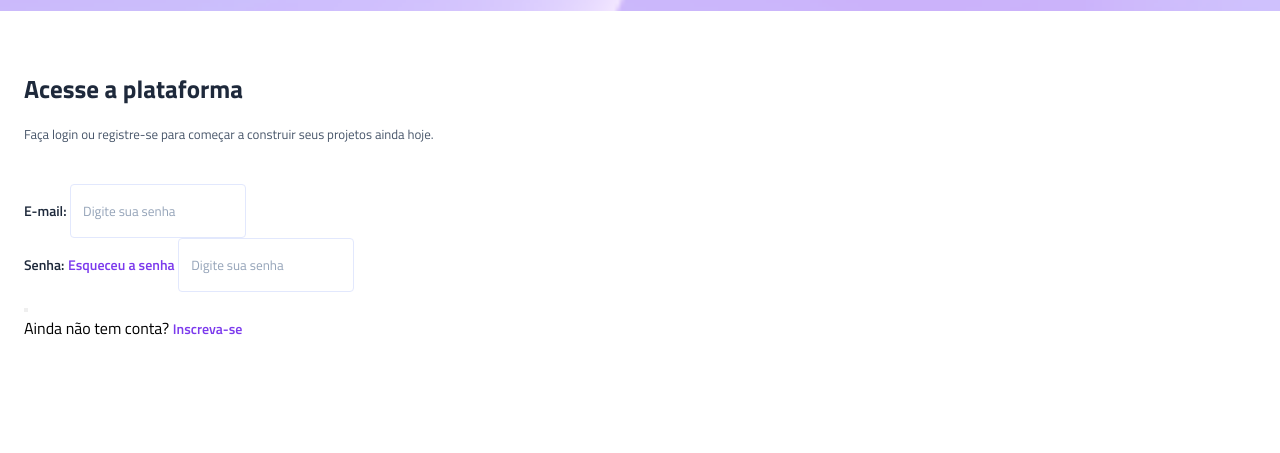
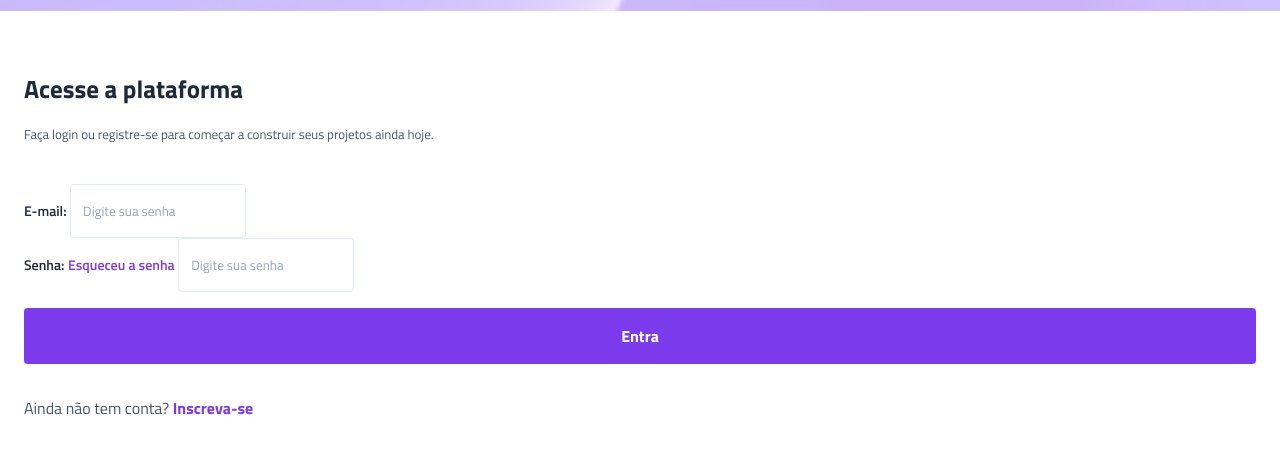
Before and after one commit to Derek013243/Projeto-Vertigo, a plain HTML site: page index.html in a window 1280 px wide. Shown: the part 123-576 px from the top of the page. Drawn offline with Linux system fonts and the light colour scheme.

Commit message:
versao moba finalizada

```diff
--- a/index.html
+++ b/index.html
@@ -32,7 +32,7 @@
                     <a href="">Esqueceu a senha</a>
                     <input type="password" placeholder="Digite sua senha" id="senha">
                 </div>
-                <button></button>
+                <button>Entra</button>
             </form>
             <p>
                 Ainda não tem conta? <a href="">Inscreva-se</a>
--- a/style.css
+++ b/style.css
@@ -10,6 +10,7 @@
     --puple: #7C3AED;
     --gray-400: #94A3B8;
     --gray-200: #e2e8fD;
+    --white: #FFF;
 }
 header{
     background-image: url(imagen/img_moba.png);
@@ -71,3 +72,22 @@ input-box div{
 .login a:hover{
     text-decoration: underline;
 }
+.login button{
+    margin-top: 1rem;
+    margin-bottom: 2rem;
+    padding-block: 1rem;
+    width: 100%;
+    background: var(--puple);
+    border: none;
+    border-radius: 0.25rem;
+    font-size: 1rem;
+    font-weight: 700;
+    color: var(--white);
+}
+.login > p{
+    color: var(--gray-600);
+}
+.login > p a{
+    font-weight: 700;
+    font-size: 1rem;
+}
```
